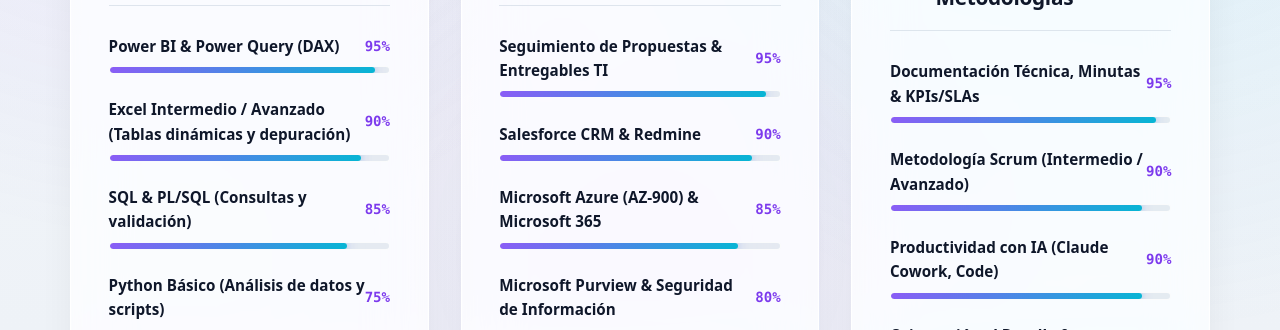
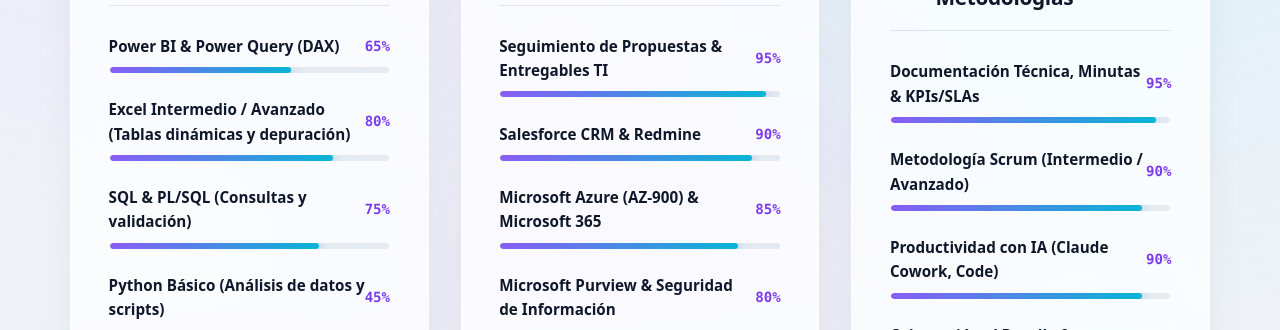
Before and after one commit to carolinaRobles/portafolio-personal, a plain HTML site: page skills.html in a window 1280 px wide. Shown: the part 470-800 px from the top of the page. Drawn offline with Linux system fonts and the light colour scheme.

Commit message:
Actualización de porcentajes de habilidades

```diff
--- a/skills.html
+++ b/skills.html
@@ -1,5 +1,6 @@
 <!DOCTYPE html>
 <html lang="es">
+
 <head>
   <meta charset="UTF-8">
   <meta name="viewport" content="width=device-width, initial-scale=1.0">
@@ -8,6 +9,7 @@
   <link rel="stylesheet" href="css/global.css">
   <link rel="stylesheet" href="css/pages.css">
 </head>
+
 <body>
 
   <!-- ================= ENCABEZADO Y NAVEGACIÓN (APPLE LIQUID GLASS) ================= -->
@@ -39,7 +41,8 @@
       <span class="section-tag">Competencias</span>
       <h2 class="section-title">Mis <span>Habilidades</span></h2>
       <p class="section-description">
-        Habilidades técnicas, herramientas especializadas y competencias de gestión orientadas al análisis de datos, preventa de TI y mejora de procesos.
+        Habilidades técnicas, herramientas especializadas y competencias de gestión orientadas al análisis de datos,
+        preventa de TI y mejora de procesos.
       </p>
     </div>
 
@@ -57,10 +60,10 @@
           <div class="skill-item">
             <div class="skill-header">
               <span class="skill-name">Power BI &amp; Power Query (DAX)</span>
-              <span class="skill-percentage">95%</span>
+              <span class="skill-percentage">65%</span>
             </div>
             <div class="progress-bar" role="progressbar" aria-valuenow="95" aria-valuemin="0" aria-valuemax="100">
-              <div class="progress-fill" style="width: 95%;"></div>
+              <div class="progress-fill" style="width: 65%;"></div>
             </div>
           </div>
 
@@ -68,10 +71,10 @@
           <div class="skill-item">
             <div class="skill-header">
               <span class="skill-name">Excel Intermedio / Avanzado (Tablas dinámicas y depuración)</span>
-              <span class="skill-percentage">90%</span>
+              <span class="skill-percentage">80%</span>
             </div>
-            <div class="progress-bar" role="progressbar" aria-valuenow="90" aria-valuemin="0" aria-valuemax="100">
-              <div class="progress-fill" style="width: 90%;"></div>
+            <div class="progress-bar" role="progressbar" aria-valuenow="80" aria-valuemin="0" aria-valuemax="100">
+              <div class="progress-fill" style="width: 80%;"></div>
             </div>
           </div>
 
@@ -79,10 +82,10 @@
           <div class="skill-item">
             <div class="skill-header">
               <span class="skill-name">SQL &amp; PL/SQL (Consultas y validación)</span>
-              <span class="skill-percentage">85%</span>
+              <span class="skill-percentage">75%</span>
             </div>
-            <div class="progress-bar" role="progressbar" aria-valuenow="85" aria-valuemin="0" aria-valuemax="100">
-              <div class="progress-fill" style="width: 85%;"></div>
+            <div class="progress-bar" role="progressbar" aria-valuenow="75" aria-valuemin="0" aria-valuemax="100">
+              <div class="progress-fill" style="width: 75%;"></div>
             </div>
           </div>
 
@@ -90,10 +93,10 @@
           <div class="skill-item">
             <div class="skill-header">
               <span class="skill-name">Python Básico (Análisis de datos y scripts)</span>
-              <span class="skill-percentage">75%</span>
+              <span class="skill-percentage">45%</span>
             </div>
-            <div class="progress-bar" role="progressbar" aria-valuenow="75" aria-valuemin="0" aria-valuemax="100">
-              <div class="progress-fill" style="width: 75%;"></div>
+            <div class="progress-bar" role="progressbar" aria-valuenow="45" aria-valuemin="0" aria-valuemax="100">
+              <div class="progress-fill" style="width: 45%;"></div>
             </div>
           </div>
         </div>
@@ -215,8 +218,10 @@
         &copy; <span id="current-year"></span> <strong>Carolina Robles</strong> — Ingeniera en Sistemas.
       </p>
       <ul class="footer-links">
-        <li><a href="https://linkedin.com/" target="_blank" rel="noopener noreferrer" class="footer-link">LinkedIn</a></li>
-        <li><a href="https://wa.me/593984660901" target="_blank" rel="noopener noreferrer" class="footer-link">WhatsApp</a></li>
+        <li><a href="https://linkedin.com/" target="_blank" rel="noopener noreferrer" class="footer-link">LinkedIn</a>
+        </li>
+        <li><a href="https://wa.me/593984660901" target="_blank" rel="noopener noreferrer"
+            class="footer-link">WhatsApp</a></li>
         <li><a href="contact.html" class="footer-link">Contacto</a></li>
       </ul>
     </div>
@@ -225,4 +230,5 @@
   <!-- Script Global -->
   <script src="js/main.js"></script>
 </body>
+
 </html>
```
